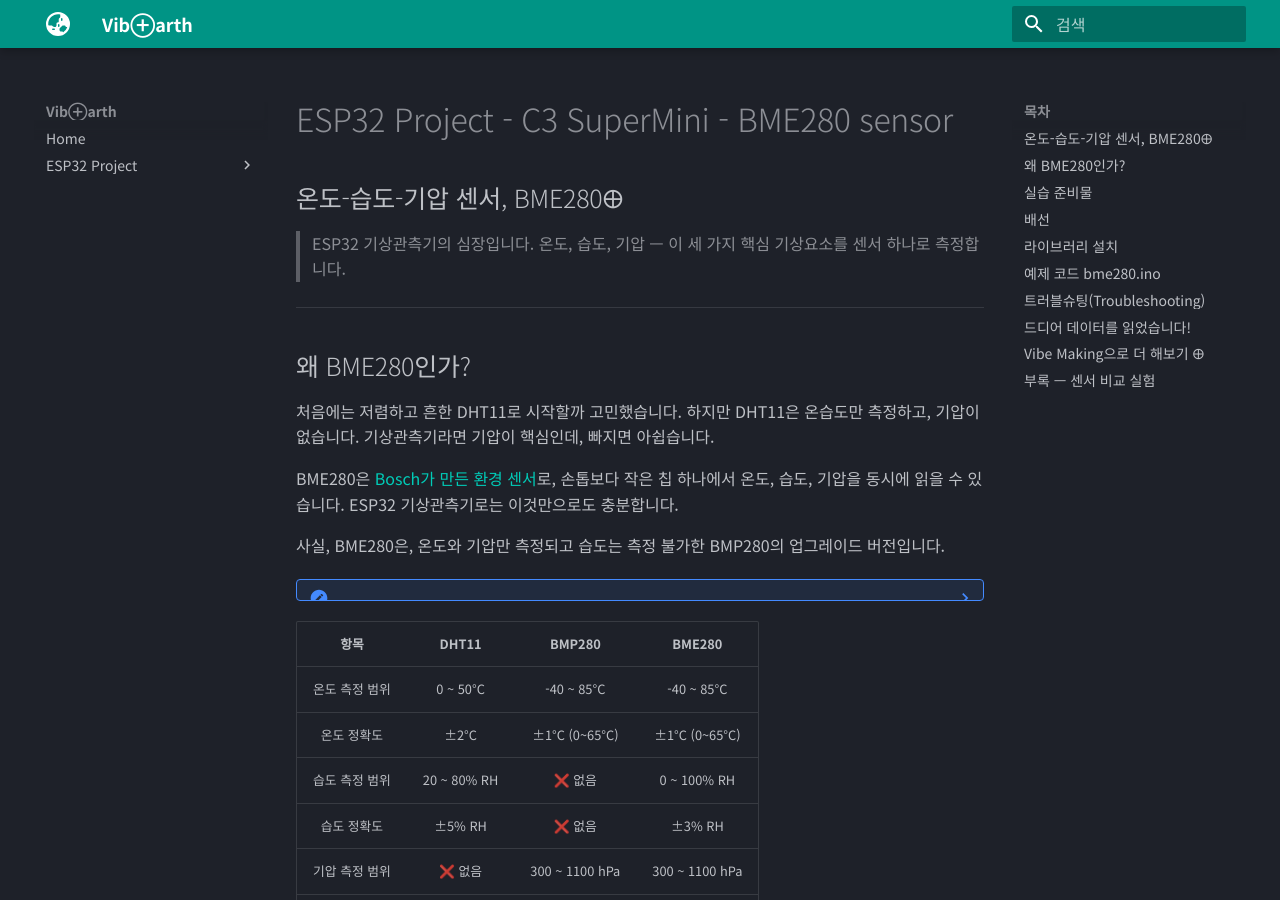
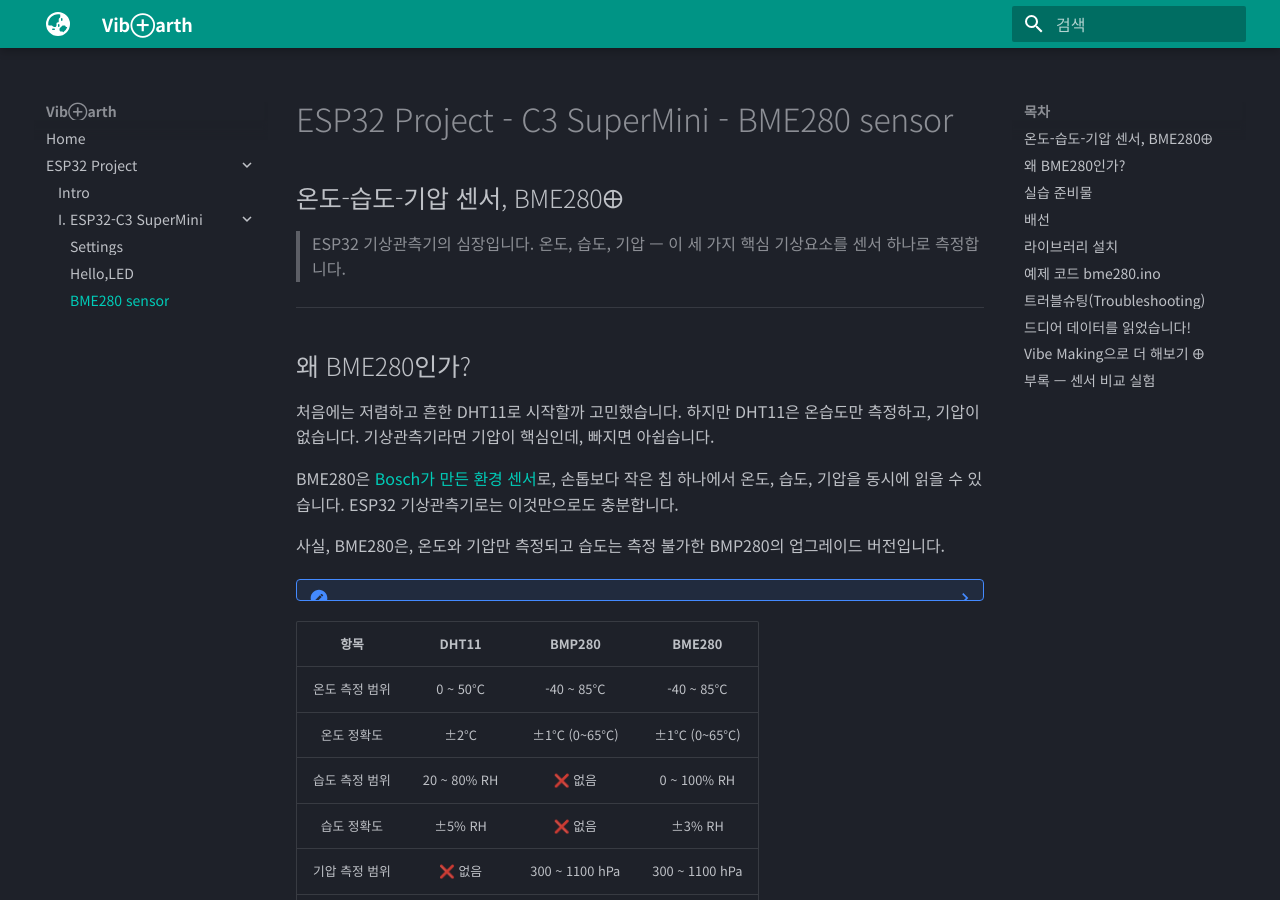
Before and after one commit to VibEarth/VibEarth.github.io, an MkDocs documentation site: the page built from docs/esp32/c3/bme280.md, in a window 1280 px wide and 900 px high. Built offline with MkDocs 1.6.1 and Material for MkDocs 9.7.7, drawn with Linux system fonts in a browser that asks for light colours.

Commit message:
Update mkdocs.yml

```diff
--- a/mkdocs.yml
+++ b/mkdocs.yml
@@ -43,6 +43,7 @@ nav:
     - I. ESP32-C3 SuperMini:
       - Settings: esp32/c3/settings.md
       - Hello,LED: esp32/c3/led.md
+      - BME280 sensor: esp32/c3/bme280.md
       # - Modules:
       #   - RGB_LED: esp32/c3/rgb_led.md
       #   - BME280: esp32/c3/bme280.md
```
